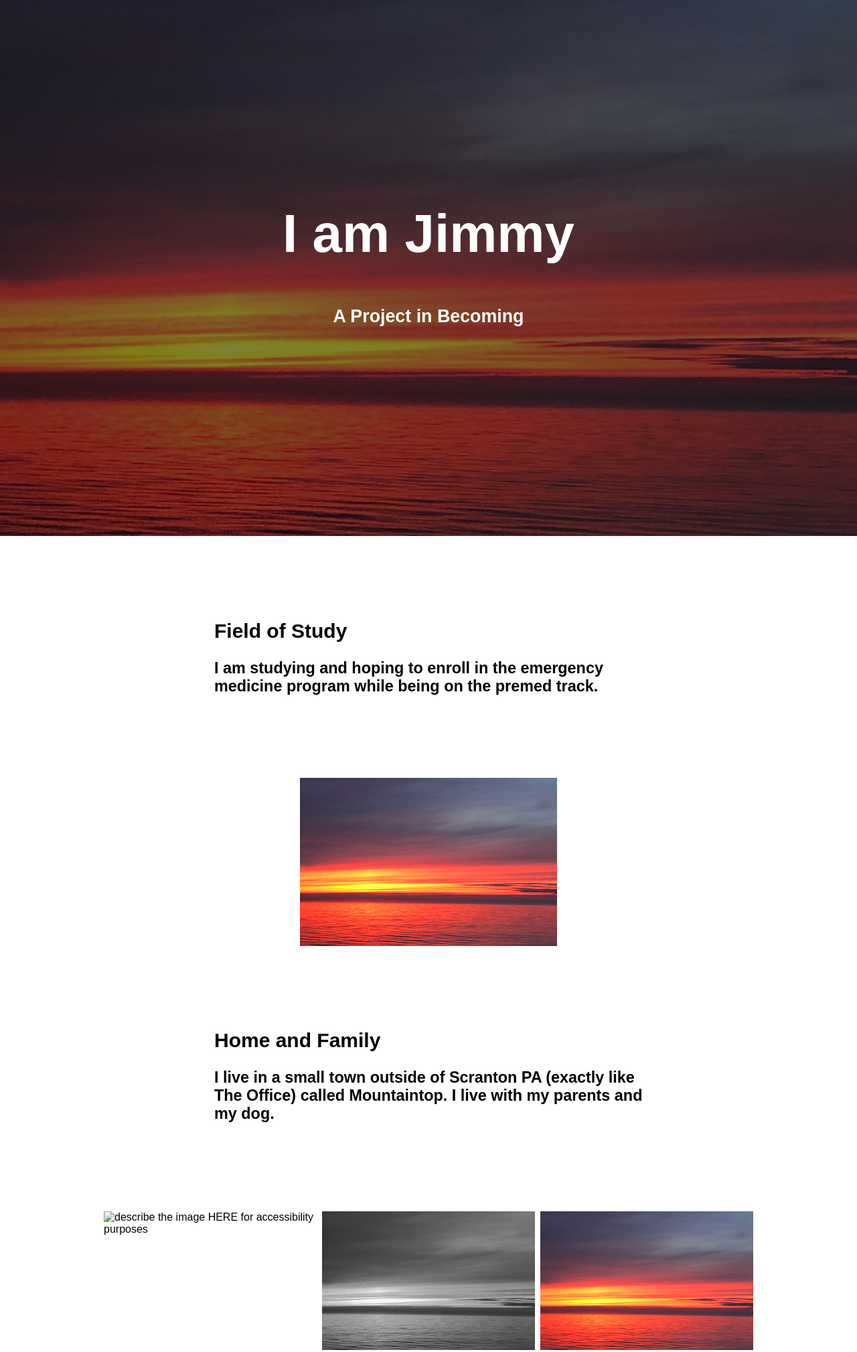
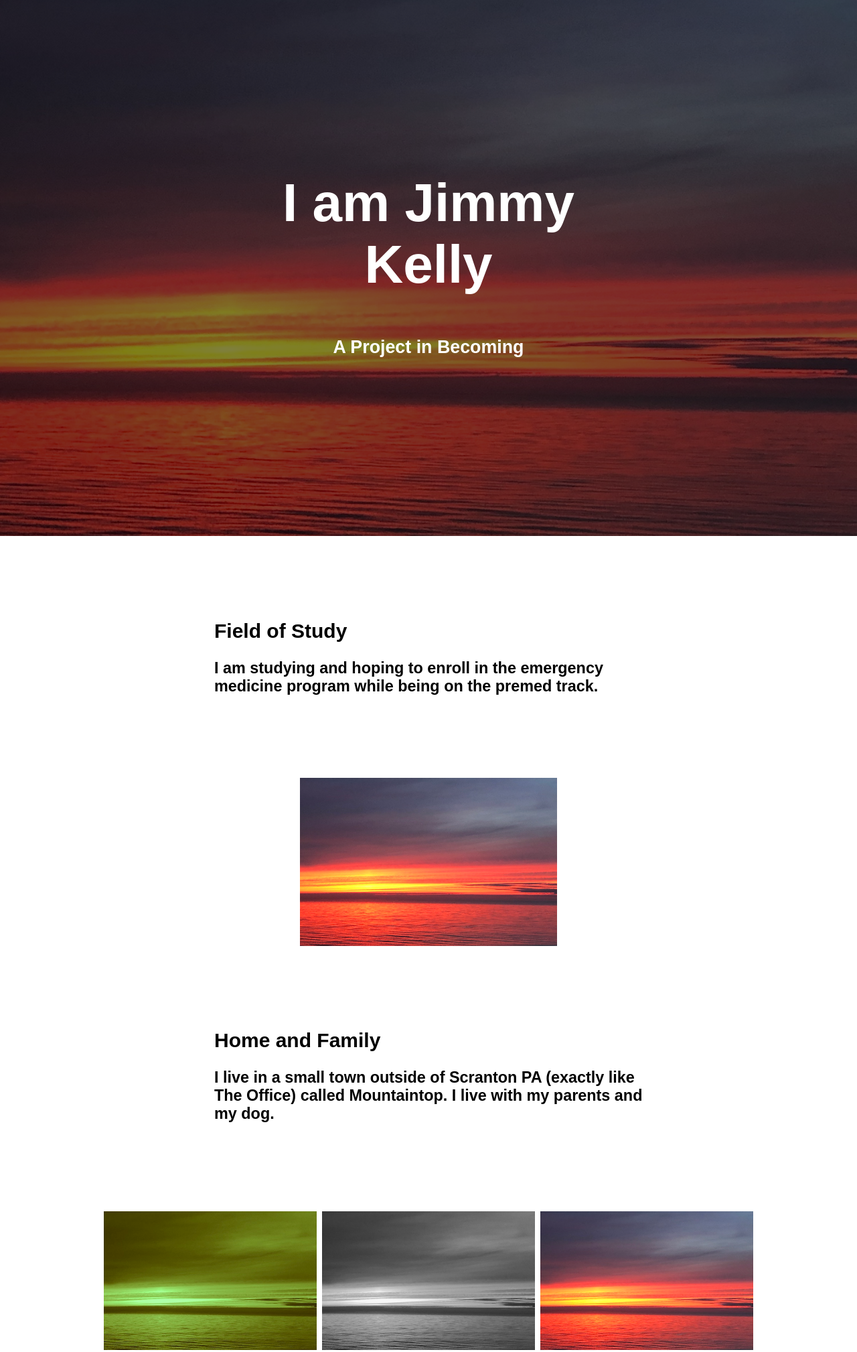
Before and after one commit to JimmyKelly19/Jimmy-Kelly, a plain HTML site: page index.html in a window 1280 px wide. Shown: the top 2018 px of the page at 67% size. Drawn offline with Linux system fonts and the light colour scheme.

Commit message:
Add files via upload

```diff
--- a/index.html
+++ b/index.html
@@ -26,7 +26,7 @@
 
 <div class="hero-image">
   <div class="hero-text">
-      <h1>I am Jimmy</h1>
+      <h1>I am Jimmy Kelly</h1>
       <h2>A Project in Becoming</h2>
   </div>
 </div>
@@ -66,7 +66,7 @@
 
 <div class="row">
   <div class="column">
-    <img src=" office pic-2.jpg>
+    <img src="pgrid1.jpg" alt="describe the image HERE for accessibility purposes">
     <img src="pgrid2.jpg" alt="describe the image HERE for accessibility purposes">
   </div>
   <div class="column">
```
